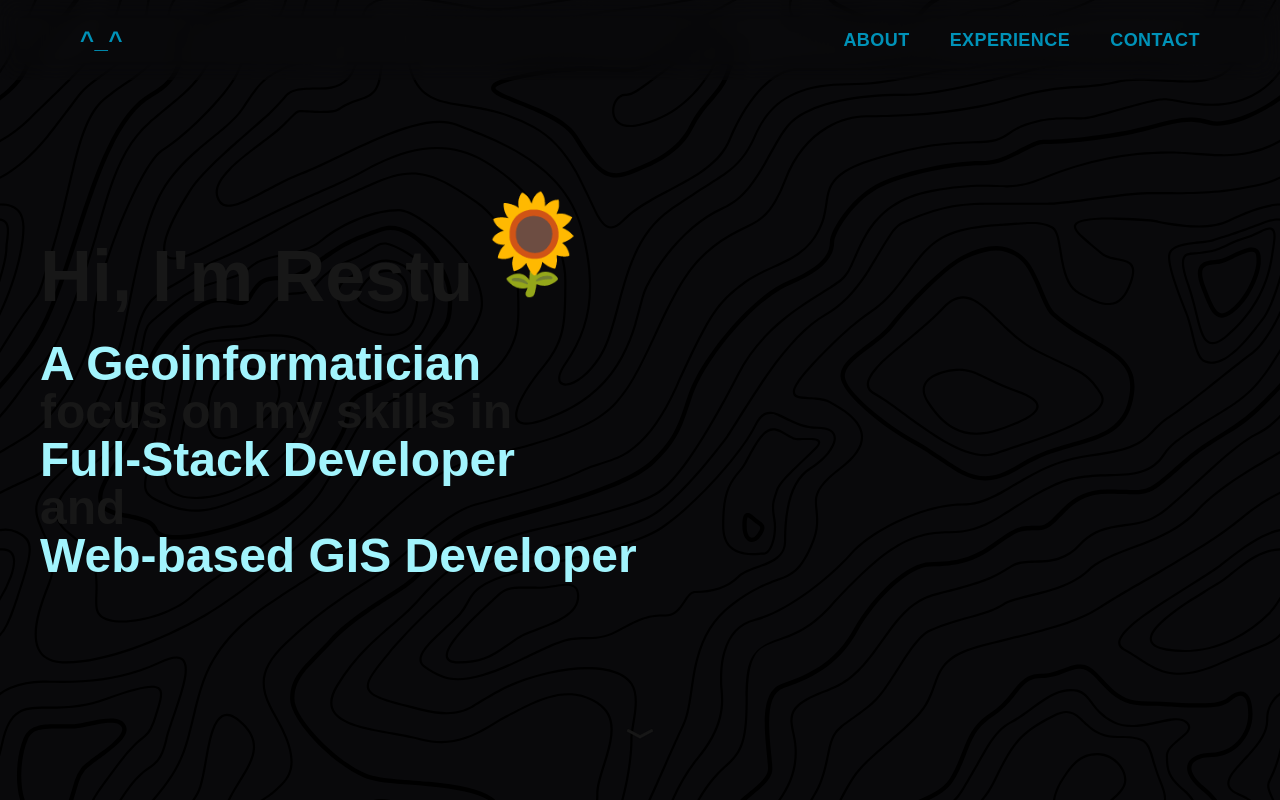
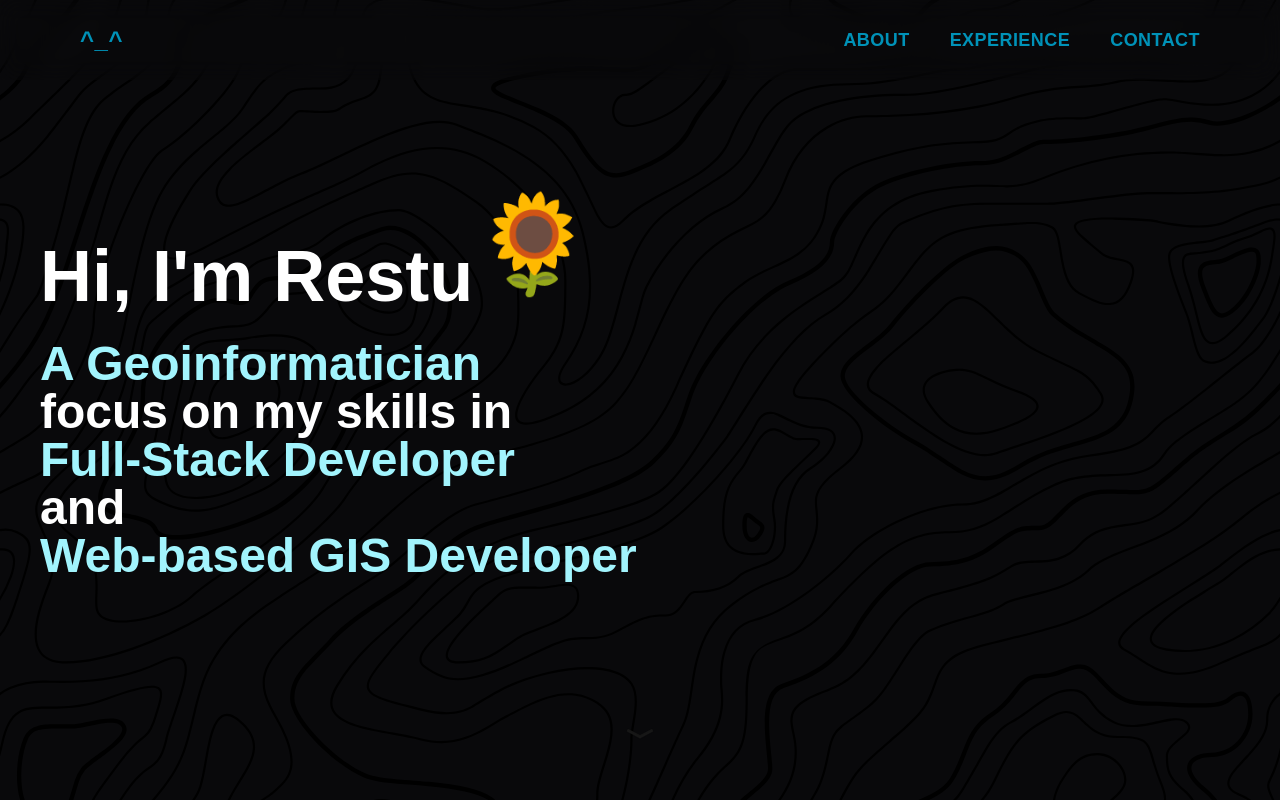
Before and after one commit to restuak/homepage-prsnl-v2, a Next.js app: page / in a window 1280 px wide. Shown: the top 800 px of the page. Built offline with nearby package versions, Linux system fonts and the light colour scheme; what tailwindcss-animated would draw is missing.

Commit message:
feat: new

```diff
--- a/src/app/about/components/aboutdesc.tsx
+++ b/src/app/about/components/aboutdesc.tsx
@@ -8,20 +8,20 @@ export default function AboutDesc() {
             LITTLE BIT OF ME
           </p>
 
-          <p className="m-6 text-sm sm:text-xl md:text-xl lg:text-2xl xl:text-2xl justify-center content-center text-center">
+          <p className="m-6 text-sm sm:text-xl md:text-xl lg:text-2xl xl:text-2xl justify-center content-center text-center text-white">
             I’m a Geodetic & Geomatics Engineer (Geoinformatician). Lifelong
             Learner.
           </p>
-          <p className="m-6 mt-0 text-sm sm:text-xl md:text-xl lg:text-2xl xl:text-2xl justify-center content-center text-center">
+          <p className="m-6 mt-0 text-sm sm:text-xl md:text-xl lg:text-2xl xl:text-2xl justify-center content-center text-center text-white">
             Now, I focus on my learning in Full-Stack Website Developer for
             support my skill in Geographic Information System (GIS) Developer to
             build Web-based Geographic Information System (GIS). Cheers. 🌻
           </p>
-          <p className="m-6 mt-0 text-sm sm:text-xl md:text-xl lg:text-2xl xl:text-2xl justify-center content-center text-center">
+          <p className="m-6 mt-0 text-sm sm:text-xl md:text-xl lg:text-2xl xl:text-2xl justify-center content-center text-center text-white">
             I have an interest in hobbies such as writing essays on music and
             social topics.
           </p>
-          <p className="m-6 mt-0 text-sm sm:text-xl md:text-xl lg:text-2xl xl:text-2xl justify-center content-center text-center">
+          <p className="m-6 mt-0 text-sm sm:text-xl md:text-xl lg:text-2xl xl:text-2xl justify-center content-center text-center text-white">
             Simply, I am a Geoinformatician with a passion for Web-based GIS and
             Full-Stack Developer and have hobbies in writing essays.
           </p>
--- a/src/components/welcome.tsx
+++ b/src/components/welcome.tsx
@@ -8,7 +8,7 @@ export default function Welcome() {
         <div>
           <div className="font-bold ">
             <h1>
-              <span className="text-4xl sm:text-6xl md:text-6xl lg:text-7xl xl:text-7xl animate-fade animate-once animate-delay-120">
+              <span className="text-4xl sm:text-6xl md:text-6xl lg:text-7xl xl:text-7xl animate-fade animate-once animate-delay-120 text-white">
                 Hi, I&apos;m Restu
               </span>
               <span className="text-5xl sm:text-7xl md:text-7xl lg:text-8xl xl:text-8xl animate-bounce inline-block origin-[70%_70%]">
@@ -19,7 +19,7 @@ export default function Welcome() {
                   A Geoinformatician{" "}
                 </p>
               </span>
-              <span className="text-2xl sm:text-3xl md:text-3xl lg:text-4xl xl:text-5xl">
+              <span className="text-2xl sm:text-3xl md:text-3xl lg:text-4xl xl:text-5xl text-white">
                 <p className="animate-fade-right animate-once animate-delay-500 animate-ease-in-out">
                   focus on my skills in
                 </p>
@@ -30,7 +30,7 @@ export default function Welcome() {
                 </p>
               </span>
               <span>
-                <span className="text-2xl sm:text-3xl md:text-3xl lg:text-4xl xl:text-5xl ">
+                <span className="text-2xl sm:text-3xl md:text-3xl lg:text-4xl xl:text-5xl text-white">
                   <p className="animate-fade-right animate-once animate-delay-500 animate-ease-in-out">
                     and
                   </p>
```
